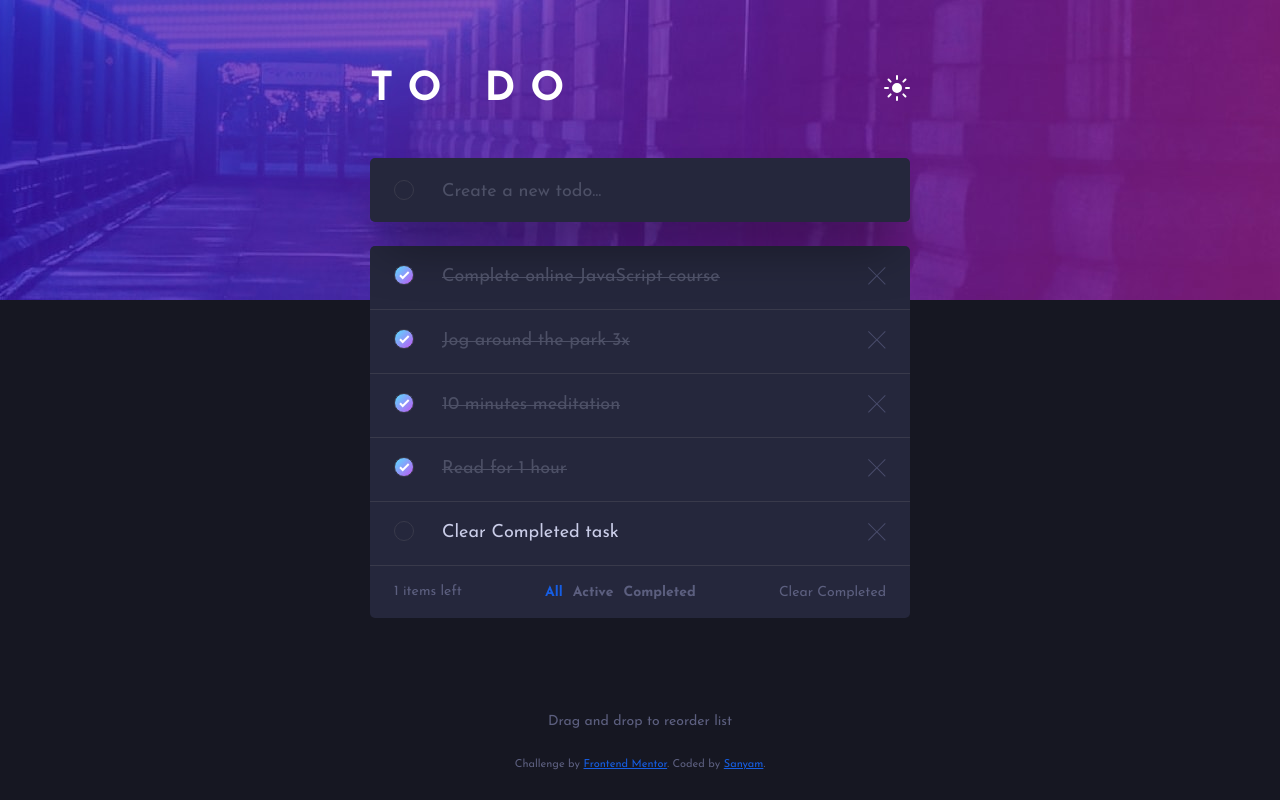
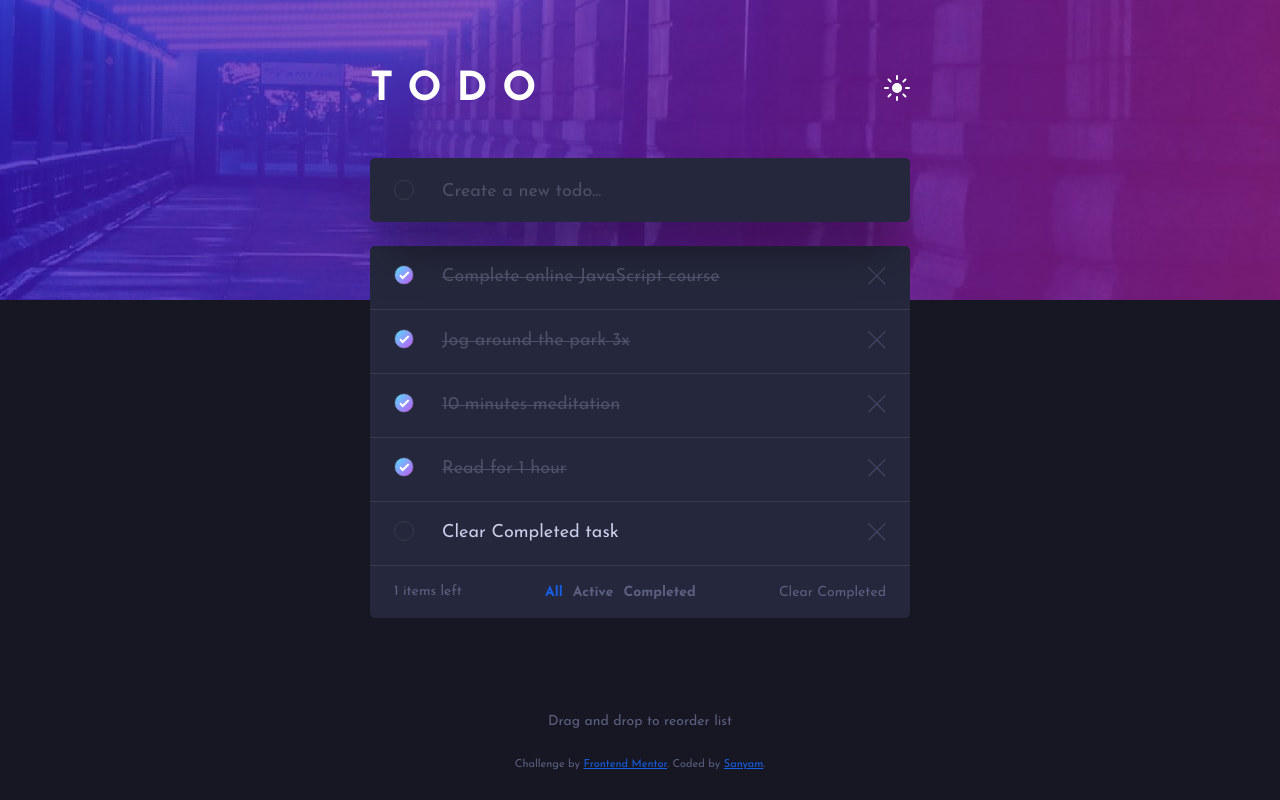
Before and after one commit to snymkmr/todo-app, a plain HTML site: page index.html in a window 1280 px wide. Drawn offline with nearby package versions, Linux system fonts and the light colour scheme.

Commit message:
new title

```diff
--- a/index.html
+++ b/index.html
@@ -14,7 +14,7 @@
 <body>
   <div class="header">
     <div class="container header__container">
-      <h1 class="header__title">To Do</h1>
+      <h1 class="header__title">ToDo</h1>
       <button aria-label="Change mode" class="btn btn--light btn--icon" id="toggle-mode">
         <i class="icon icon--light-mode">
           <svg xmlns="http://www.w3.org/2000/svg" width="26" height="26">
```
